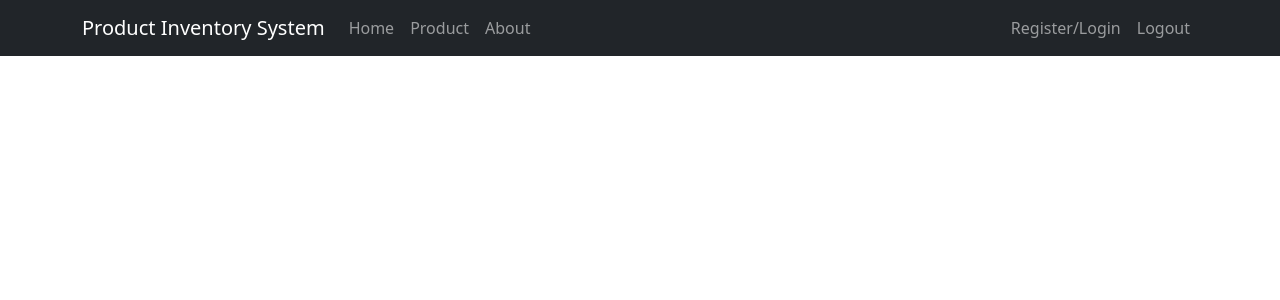
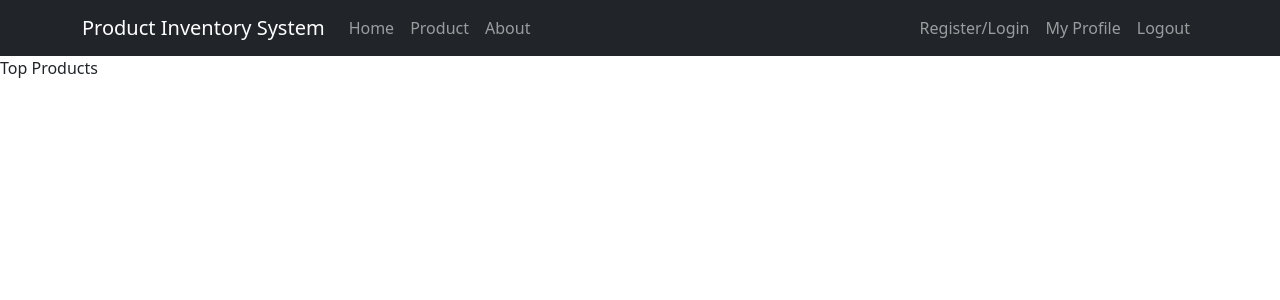
Before and after one commit to trishu/my-app, a React (Create React App) app: page /topProducts in a window 1280 px wide. Shown: the top 300 px of the page. Built offline with nearby package versions, Linux system fonts and the light colour scheme.

Commit message:
added missing pages

```diff
--- a/src/Routes.jsx
+++ b/src/Routes.jsx
@@ -5,6 +5,10 @@ import About from './components/About'
 import RegisterLogin from './components/RegisterLogin'
 import Logout from './components/Logout'
 import ProductDetail from './components/ProductDetail'
+import AddProduct from './components/AddProduct'
+import TopProducts from './components/TopProducts'
+import UpdateProduct from './components/UpdateProduct'
+import UserProfile from './components/UserProfile'
 
 
 const Routes = () => {
@@ -19,7 +23,11 @@ const Routes = () => {
                 <Route path="/about" component={About}></Route>
                 <Route path="/register-login" component={RegisterLogin}></Route>
                 <Route path="/logout" component={Logout}></Route>
-                <Route exact path="/ProductDetail" component={ProductDetail}></Route>
+                <Route path="/userProfile" component={UserProfile}></Route>
+                <Route path="/topProducts" component={TopProducts}></Route>
+                <Route path="/updateProduct" component={UpdateProduct}></Route>
+                <Route path="/addProduct" component={AddProduct}></Route>
+                <Route path="/productDetail" component={ProductDetail}></Route>
             </Switch>
         </BrowserRouter>
         </>
--- /dev/null
+++ b/src/components/AddProduct.jsx
@@ -0,0 +1,9 @@
+const AddProduct = () => {
+    return (
+        <>
+            <div>Add Product</div>
+        </>
+    );
+}
+
+export default AddProduct;
--- a/src/components/Product.jsx
+++ b/src/components/Product.jsx
@@ -5,9 +5,11 @@ import { useState, useEffect } from 'react';
 import { IoMdAdd } from "react-icons/io";
 import {GoGraph} from "react-icons/go"
 import ProductRow from './ProductRow'
+import { useHistory } from "react-router-dom";
 
 const Product = () => {
     const [products, setProducts] = useState([]);
+    let history = useHistory();
 
     useEffect(() => {
         console.log("product")
@@ -18,11 +20,20 @@ const Product = () => {
         setProducts(await ProductService.getAllProduct());
     }
 
+    const handleAddProduct = () =>{
+        history.push('/addProduct');
+    }
+
+    const handleTopProduct = () =>{
+        history.push('/topProducts');
+    }
+
+
     return (
         <>
             <div style={{ margin: "35px" }}>
-            <Button variant="success" style={{ margin: "12px" }}><IoMdAdd/>Add Product</Button>
-            <Button variant="info" style={{ margin: "12px" }}><GoGraph/>Top Products</Button>
+            <Button variant="success" style={{ margin: "12px" }} onClick={handleAddProduct}><IoMdAdd/>Add Product</Button>
+            <Button variant="info" style={{ margin: "12px" }} onClick={handleTopProduct}><GoGraph/>Top Products</Button>
             </div>
             <div style={{ margin: "35px" }}>
                 <Table striped bordered hover variant="dark" size="sm">
--- a/src/components/ProductInventory.jsx
+++ b/src/components/ProductInventory.jsx
@@ -1,9 +1,13 @@
+//import { useState,useEffect } from 'react';
 import { Navbar, Nav, Container} from 'react-bootstrap';
-
 import Routes from '../Routes'
 
+
 const ProductInventory = () => {
-
+    // const [islogged,setIslogged] = useState(false);
+    // useEffect(() => {
+    //     window.sessionStorage.setItem("LoggedIn", islogged);
+    // },[]);
     return (
         <>
 
@@ -20,6 +24,7 @@ const ProductInventory = () => {
                         {/* <Nav.Link href="/register-login" className="floatRight">Register/Login</Nav.Link>
                         <Nav.Link href="/logout" className="floatRight">Logout</Nav.Link> */}
                         <Nav.Link href="/register-login">Register/Login</Nav.Link>
+                        <Nav.Link href="/userProfile">My Profile</Nav.Link>
                         <Nav.Link href="/logout">Logout</Nav.Link>
                     </Nav>
                 </Container>
--- a/src/components/ProductRow.jsx
+++ b/src/components/ProductRow.jsx
@@ -20,13 +20,13 @@ const ProductRow = (props, key) => {
     }
     const handleViewProd = () => {
         console.log(prodId);
-        history.push('/ProductDetail', {id: prodId});
+        history.push('/productDetail', {id: prodId});
         console.log("Product got viewed");
     }
     const handleUpdateProd = () => {
         console.log(prodId);
         console.log("Product got updated");
-
+        history.push('/updateProduct', {id: prodId});
     }
     return (
         <>
--- /dev/null
+++ b/src/components/TopProducts.jsx
@@ -0,0 +1,9 @@
+const TopProducts = () => {
+    return (
+        <>
+            <div>Top Products</div>
+        </>
+    );
+}
+
+export default TopProducts;
--- /dev/null
+++ b/src/components/UpdateProduct.jsx
@@ -0,0 +1,9 @@
+const UpdateProduct = () => {
+    return (
+        <>
+            <div>Update Product</div>
+        </>
+    );
+}
+
+export default UpdateProduct;
--- /dev/null
+++ b/src/components/UserProfile.jsx
@@ -0,0 +1,9 @@
+const UserProfile = () => {
+    return (
+        <>
+            <div>User Profile</div>
+        </>
+    );
+}
+
+export default UserProfile;
```
